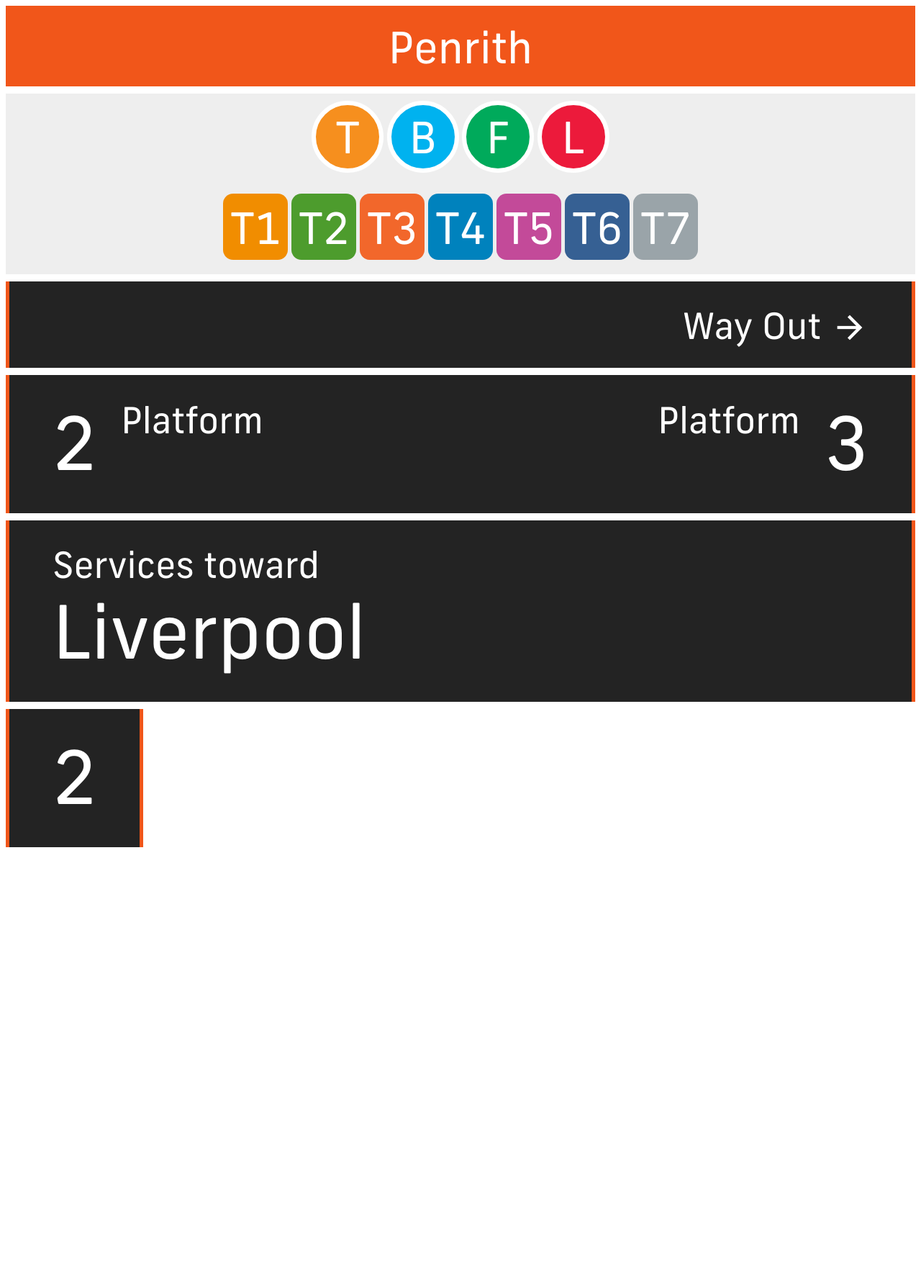
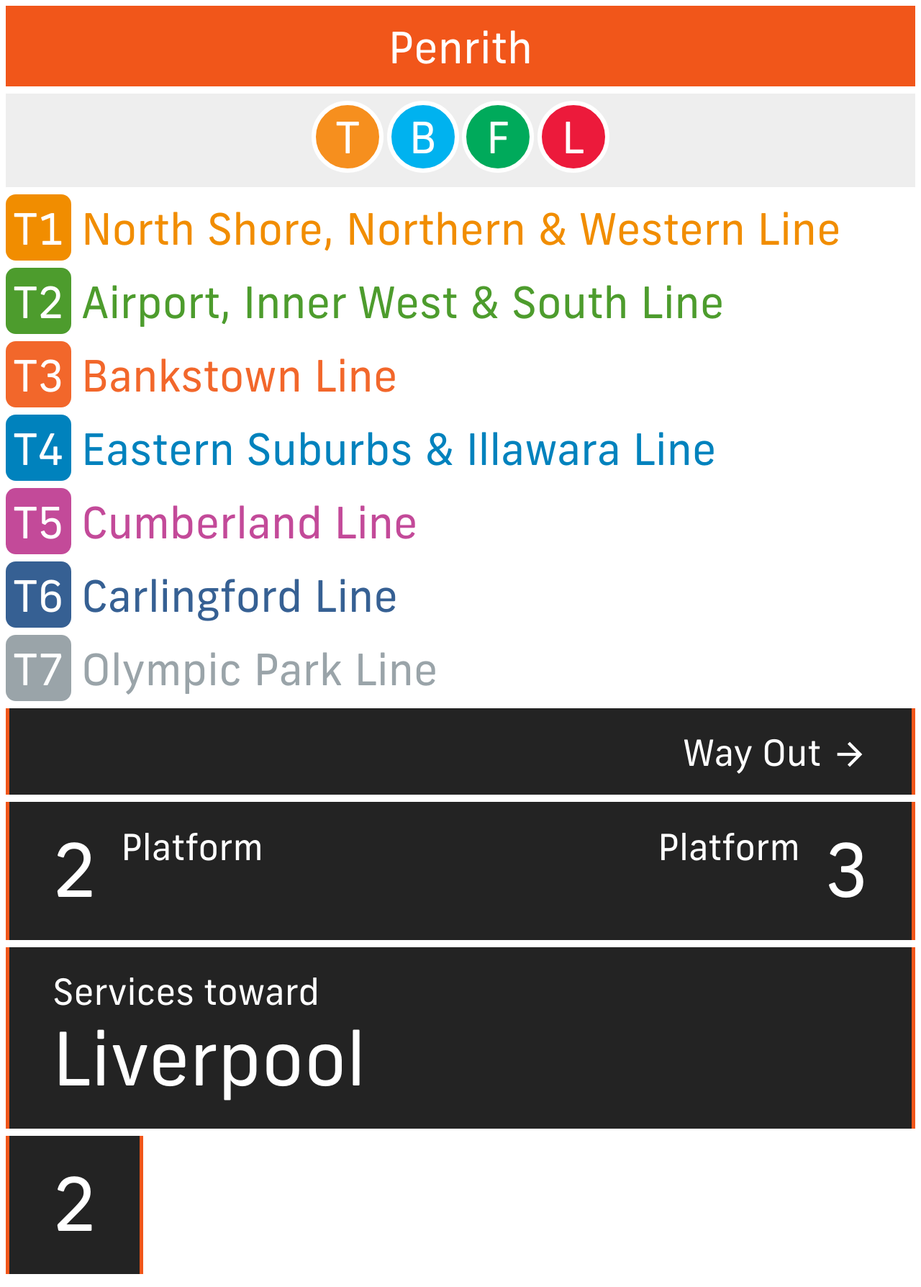
Before and after one commit to kurisubrooks/kurisubrooks.github.io, a Jekyll site: the page projects/transport/index.html, which Jekyll copies as it is, in a window 1280 px wide. Shown: the whole page at 72% size. Built offline with Jekyll 4.4.1, drawn with Linux system fonts in a browser that asks for light colours; before the commit the page ends 1195 px from its top, so only the background shows below that.

Commit message:
Added Train Lines

```diff
--- a/projects/transport/index.html
+++ b/projects/transport/index.html
@@ -1,102 +1,10 @@
 <!DOCTYPE html>
 <html>
 <head>
+    <meta charset="utf-8">
+    <title>Transport Signs</title>
+    <link href="style.css" rel="stylesheet">
     <link href="https://fonts.googleapis.com/icon?family=Material+Icons" rel="stylesheet">
-    <style>
-        @font-face {
-            font-family: "Frank";
-            font-weight: 400;
-            src: url(fonts/tpfrank-regular.woff) format("woff");
-        }
-
-        * {
-            box-sizing: border-box;
-        }
-
-        body {
-            font-family: "Frank";
-        }
-
-        .station_sign {
-            display: block;
-            font-family: "Frank";
-            background: rgb(241, 86, 26);
-            color: #FFF;
-            font-size: 60px;
-            text-align: center;
-            padding: 20px;
-        }
-
-        .transport_sign {
-            display: inline-block;
-            font-family: "Frank";
-            color: #FFF;
-            width: 100px;
-            height: 100px;
-            font-size: 60px;
-            border-radius: 50%;
-            border: 6px solid #FFF;
-            padding-top: 7px;
-            text-align: center;
-        }
-
-        .transport_sign.service_trains   { background: rgb(246, 143, 30); }
-        .transport_sign.service_bus      { background: rgb(0,   178, 239); }
-        .transport_sign.service_ferry    { background: rgb(0,   170, 91); }
-        .transport_sign.service_tram     { background: rgb(236, 26,  59); }
-
-        .train_line {
-            display: inline-block;
-            font-family: "Frank";
-            color: #FFF;
-            font-size: 60px;
-            border-radius: 14px;
-            padding: 10px;
-        }
-
-        .train_line.line_t1  { background: rgb(241, 141, 0); }
-        .train_line.line_t2  { background: rgb(77, 156, 45); }
-        .train_line.line_t3  { background: rgb(242, 103, 43); }
-        .train_line.line_t4  { background: rgb(0, 130, 189); }
-        .train_line.line_t5  { background: rgb(195, 74, 153); }
-        .train_line.line_t6  { background: rgb(54, 96, 147); }
-        .train_line.line_t7  { background: rgb(154, 164, 169); }
-
-        .platform_signs {
-            background: rgb(35, 35, 35);
-            height: auto;
-            font-size: 50px;
-            color: #FFF;
-            padding: 30px 60px;
-            border-left: 5px solid rgb(241, 86, 26);
-            border-right: 5px solid rgb(241, 86, 26);
-        }
-
-        .platform_signs .material-icons {
-            vertical-align: middle !important;
-            font-size: 52px !important;
-            margin-bottom: 4px;
-        }
-
-        .platform_signs .focus {
-            vertical-align: top;
-            display: inline-block;
-            font-size: 102px !important;
-        }
-
-        .platform_signs .text {
-            display: inline-block;
-            padding: 0 20px;
-            vertical-align: middle;
-        }
-
-        .right { float: right; }
-        .left { float: left; }
-        .inline { display: inline-block !important; }
-        .block { display: block !important; }
-
-        div { margin-bottom: 10px; }
-    </style>
 </head>
 <body>
 
@@ -107,17 +15,28 @@
         <div class="transport_sign service_bus">B</div>
         <div class="transport_sign service_ferry">F</div>
         <div class="transport_sign service_tram">L</div>
-
-        <br /><br />
+    </div>
 
     <div class="train_line line_t1">T1</div>
+    <div class="train_line line_t1 line_text">North Shore, Northern &amp; Western Line</div><br />
+
     <div class="train_line line_t2">T2</div>
+    <div class="train_line line_t2 line_text">Airport, Inner West &amp; South Line</div><br />
+
     <div class="train_line line_t3">T3</div>
+    <div class="train_line line_t3 line_text">Bankstown Line</div><br />
+
     <div class="train_line line_t4">T4</div>
+    <div class="train_line line_t4 line_text">Eastern Suburbs &amp; Illawara Line</div><br />
+
     <div class="train_line line_t5">T5</div>
+    <div class="train_line line_t5 line_text">Cumberland Line</div><br />
+
     <div class="train_line line_t6">T6</div>
+    <div class="train_line line_t6 line_text">Carlingford Line</div><br />
+
     <div class="train_line line_t7">T7</div>
-    </div>
+    <div class="train_line line_t7 line_text">Olympic Park Line</div>
 
     <div class="platform_signs">&nbsp;
         <div class="right">
--- /dev/null
+++ b/projects/transport/style.css
@@ -0,0 +1,110 @@
+* { box-sizing: border-box; }
+body { font-family: "Frank"; }
+div { margin-bottom: 10px; }
+
+@font-face {
+    font-family: "Frank";
+    font-weight: 400;
+    src: url(fonts/tpfrank-regular.eot);
+    src: url(fonts/tpfrank-regular.eot#?iefix) format("embedded-opentype"),
+         url(fonts/tpfrank-regular.woff) format("woff"),
+         url(fonts/tpfrank-regular.ttf) format("truetype");
+}
+
+.right { float: right; }
+.left { float: left; }
+.inline { display: inline-block !important; }
+.block { display: block !important; }
+
+/*
+// Station Signs (Station Name)
+*/
+.station_sign {
+    display: block;
+    font-family: "Frank";
+    background: rgb(241, 86, 26);
+    color: #FFF;
+    font-size: 60px;
+    text-align: center;
+    padding: 20px;
+}
+
+/*
+// Sydney Transport Signs (Train, Bus, Ferry, etc)
+*/
+.transport_sign {
+    display: inline-block;
+    font-family: "Frank";
+    color: #FFF;
+    width: 100px;
+    height: 100px;
+    font-size: 60px;
+    border-radius: 50%;
+    border: 6px solid #FFF;
+    padding-top: 7px;
+    text-align: center;
+}
+
+.transport_sign.service_trains   { background: rgb(246, 143, 30); }
+.transport_sign.service_bus      { background: rgb(0,   178, 239); }
+.transport_sign.service_ferry    { background: rgb(0,   170, 91); }
+.transport_sign.service_tram     { background: rgb(236, 26,  59); }
+
+/*
+// Sydney Trains Line Indicators
+*/
+.train_line {
+    display: inline-block;
+    font-family: "Frank";
+    color: #FFF;
+    font-size: 60px;
+    border-radius: 14px;
+    padding: 10px;
+}
+
+.train_line.line_t1  { background: rgb(241, 141, 0); }
+.train_line.line_t2  { background: rgb(77, 156, 45); }
+.train_line.line_t3  { background: rgb(242, 103, 43); }
+.train_line.line_t4  { background: rgb(0, 130, 189); }
+.train_line.line_t5  { background: rgb(195, 74, 153); }
+.train_line.line_t6  { background: rgb(54, 96, 147); }
+.train_line.line_t7  { background: rgb(154, 164, 169); }
+
+.train_line.line_text.line_t1  { background: transparent; color: rgb(241, 141, 0); }
+.train_line.line_text.line_t2  { background: transparent; color: rgb(77, 156, 45); }
+.train_line.line_text.line_t3  { background: transparent; color: rgb(242, 103, 43); }
+.train_line.line_text.line_t4  { background: transparent; color: rgb(0, 130, 189); }
+.train_line.line_text.line_t5  { background: transparent; color: rgb(195, 74, 153); }
+.train_line.line_text.line_t6  { background: transparent; color: rgb(54, 96, 147); }
+.train_line.line_text.line_t7  { background: transparent; color: rgb(154, 164, 169); }
+
+/*
+// Station Platform Signs
+*/
+.platform_signs {
+    background: rgb(35, 35, 35);
+    height: auto;
+    font-size: 50px;
+    color: #FFF;
+    padding: 30px 60px;
+    border-left: 5px solid rgb(241, 86, 26);
+    border-right: 5px solid rgb(241, 86, 26);
+}
+
+.platform_signs .material-icons {
+    vertical-align: middle !important;
+    font-size: 52px !important;
+    margin-bottom: 4px;
+}
+
+.platform_signs .focus {
+    vertical-align: top;
+    display: inline-block;
+    font-size: 102px !important;
+}
+
+.platform_signs .text {
+    display: inline-block;
+    padding: 0 20px;
+    vertical-align: middle;
+}
```
Lines whose indentation alone changed are shown as unchanged.
